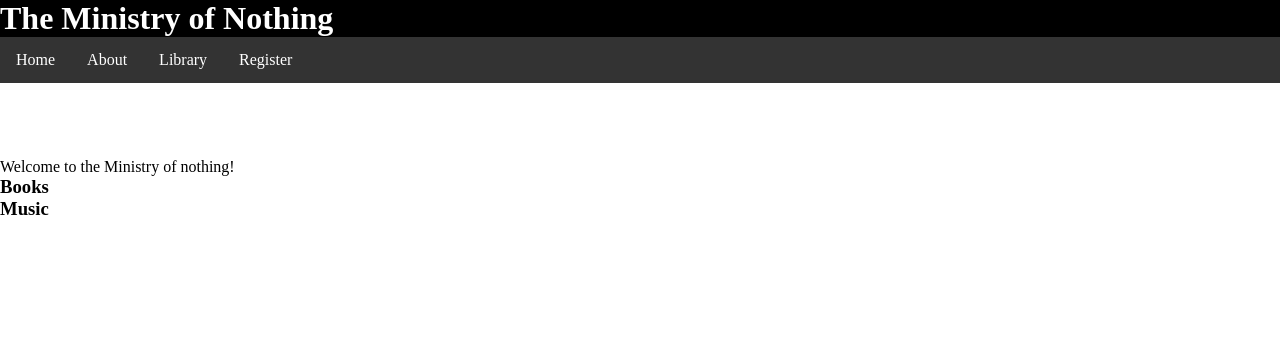
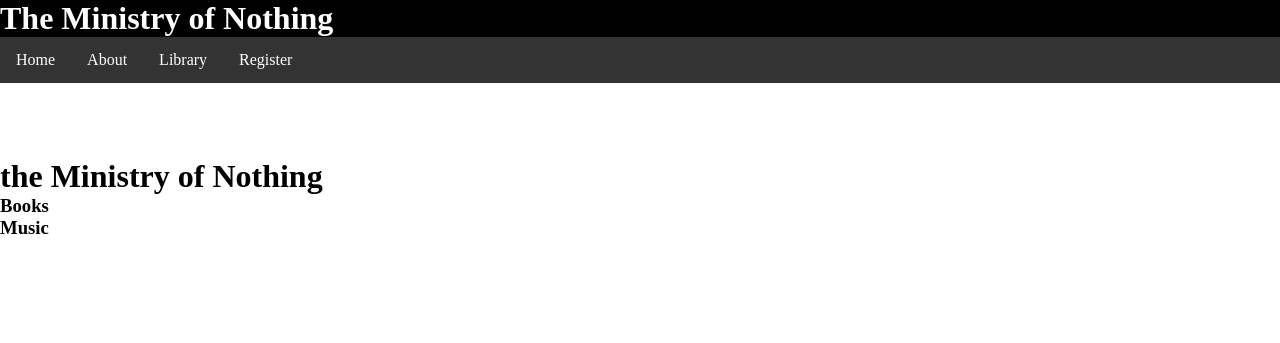
Before and after one commit to sivertmh/nothing_ministry_2IMI2025, a Flask app: page / in a window 1280 px wide. Shown: the top 343 px of the page. Run offline with Flask 3, Linux system fonts and the light colour scheme.

Commit message:
generated readme.pdf

```diff
--- a/app.py
+++ b/app.py
@@ -35,7 +35,7 @@ def show_user(username):
 
     # Henter brukernavn og id basert på brukernavn i url
     mycursor.execute("SELECT id, name FROM user WHERE username = %s", (username,))
-    # row = (1, "Sivert")
+    # row = (1, "sivert")
     row = mycursor.fetchone()
 
     # om henting av brukernavn og id funket kjøres denne (hvis row-variabelen er uten error)
--- a/templates/index.html
+++ b/templates/index.html
@@ -23,9 +23,8 @@
 
   <main>
     <div class="hero">
-
+      <h1>the Ministry of <span style="font-weight: bold ;">Nothing</span></h1>
     </div>
-    <p>Welcome to the Ministry of nothing!</p>
     <div class="store">
       <h3>Books</h3>
       <div class="book-store"></div>
```
Also changed, not shown: 1 other file.
